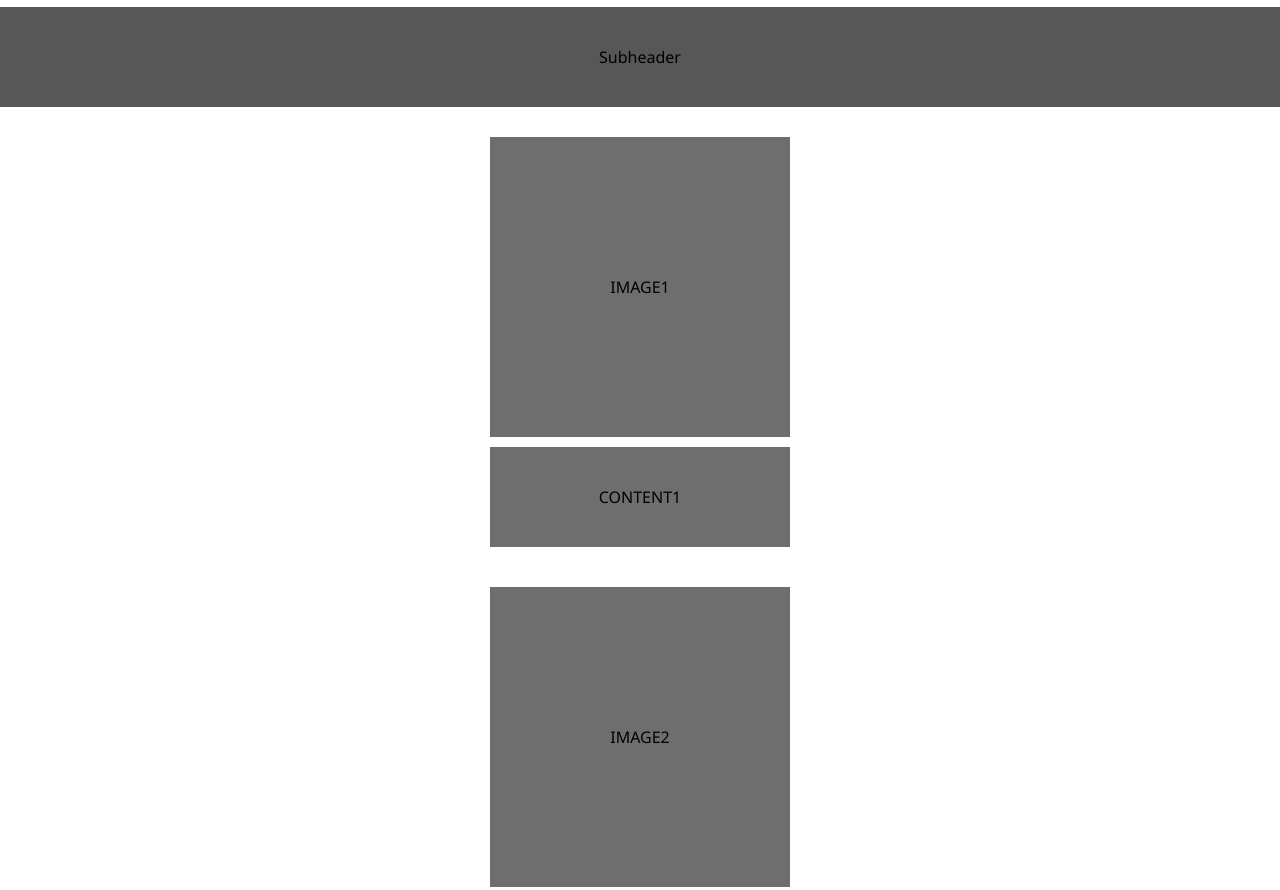
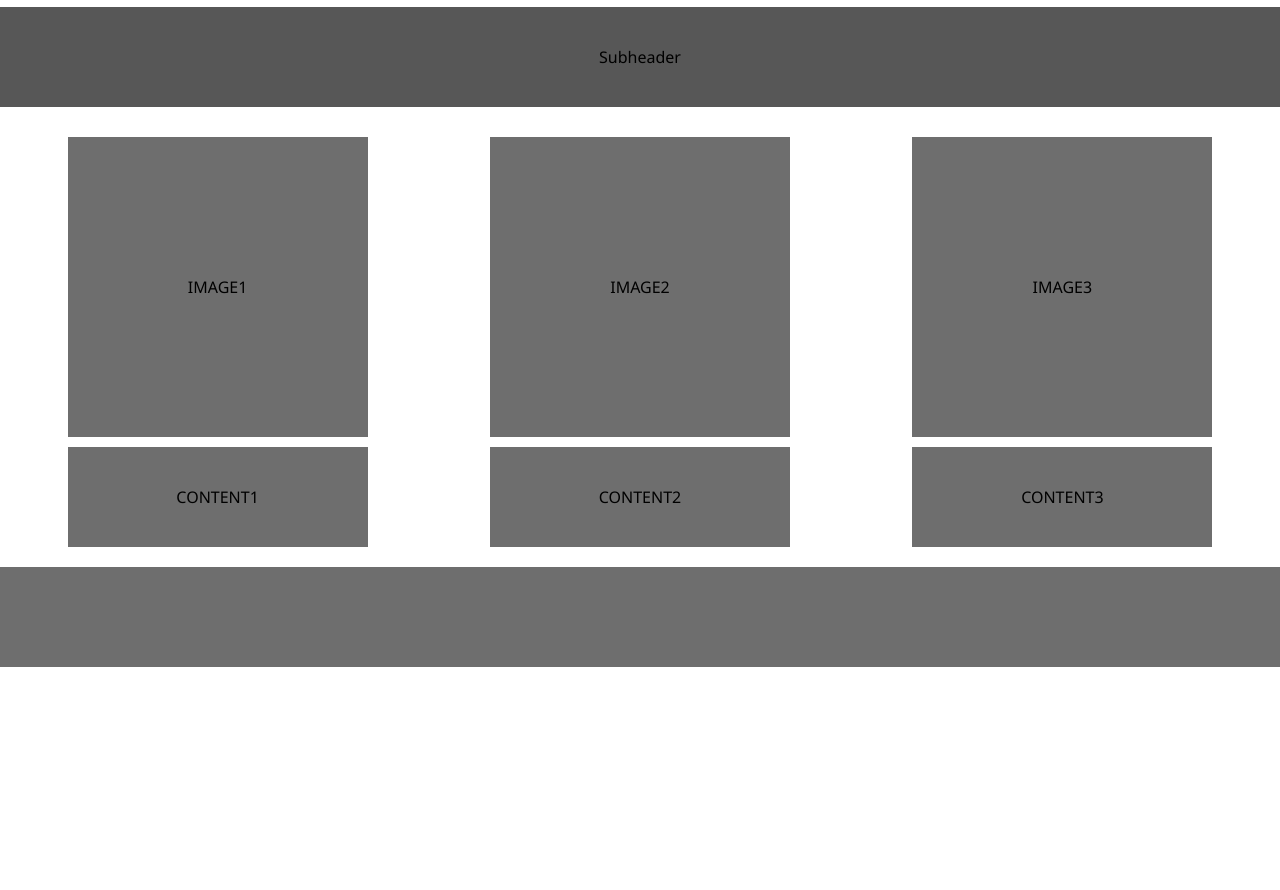
Before and after one commit to web-dot/responsive-layout-01, a plain HTML site: page index.html in a window 1280 px wide. Shown: the part 563-1453 px from the top of the page. After the commit the page ends 1230 px from the top, so only its background shows below. Drawn offline with Linux system fonts and the light colour scheme.

Commit message:
desktop-01

```diff
--- a/index.html
+++ b/index.html
@@ -36,5 +36,9 @@
         </div>
       </div>
 
+      <div class="footer">
+
+      </div>
+
   </body>
 </html>
--- a/style.css
+++ b/style.css
@@ -38,7 +38,7 @@
 }
 .projects{
   background-color: rgb(255, 255, 255);
-  height: 1350px;
+  /* height: 1350px; */
   /* border: 1px solid red; */
 }
 .slot{
@@ -67,3 +67,20 @@
   justify-content: center;
   align-items: center;
 }
+.footer{
+  background-color: rgb(110, 110, 110);
+  height: 100px;
+}
+@media only screen and (min-width: 961px) {
+  .page{
+    widows: 960px;
+    margin: 0 auto;
+  }
+  .projects{
+    display: flex;
+    justify-content: center;
+  }
+  .slot{
+    width: 33%;
+  }
+}
```
